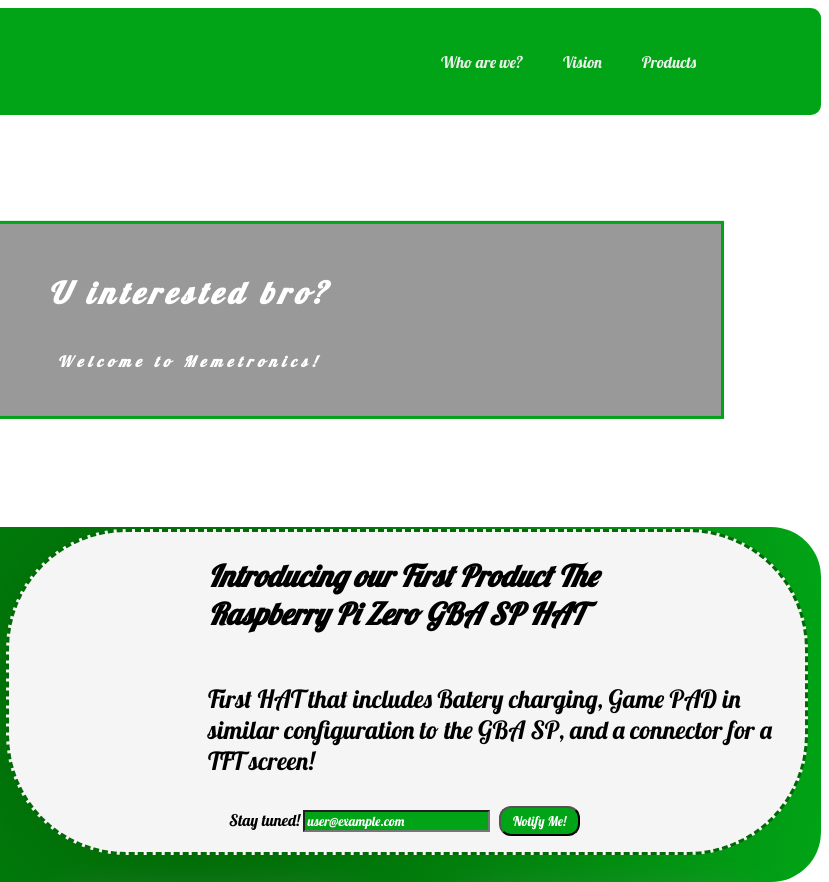
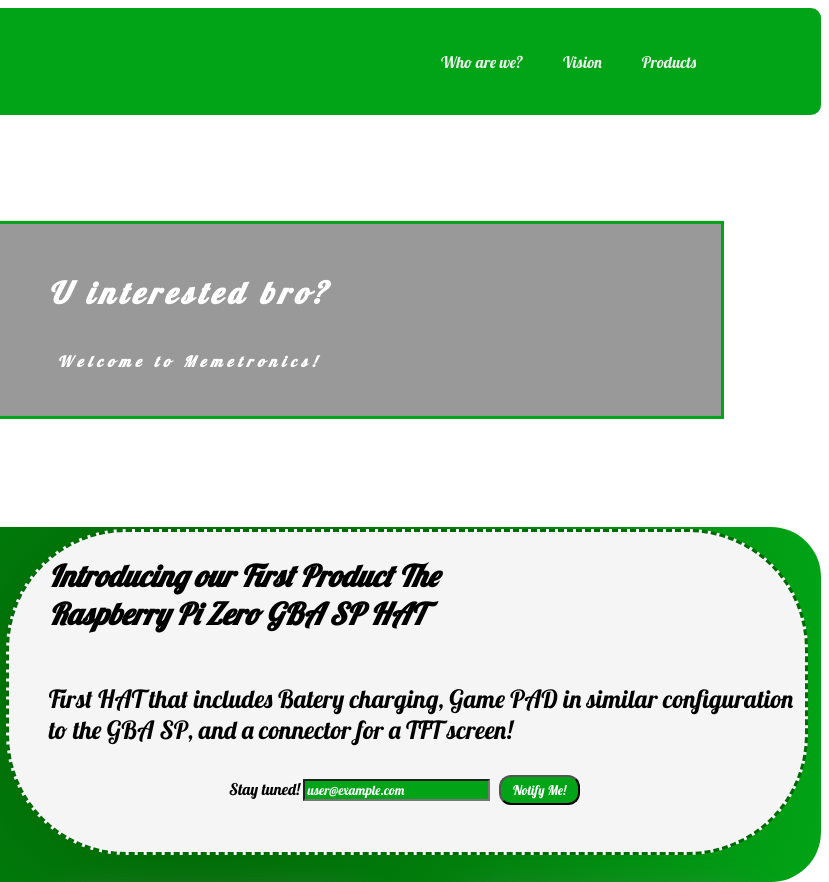
Before and after one commit to onesimo93/onesimo93.github.io, a plain HTML site: page index.html in a window 1280 px wide. Shown: the top 882 px of the page, 451-1280 px from the left. Drawn offline with Linux system fonts and the light colour scheme.

Commit message:
Cuarto Commit

```diff
--- a/styles.css
+++ b/styles.css
@@ -190,7 +190,7 @@ a.Link_Menu{
     display: flex;
       justify-content: flex-start;
       width: 50%;
-      margin-left: 25%;
+      margin-left: 5%;
       margin-right: 0%;
       font-family: Lobster;
       font-size: 30px;
@@ -201,7 +201,7 @@ a.Link_Menu{
       display: flex;
       font-family: Lobster;
       font-size: 25px;
-      margin-left: 25%;
+      margin-left: 5%;
   }
 
   .Register_4_Notification{
```
